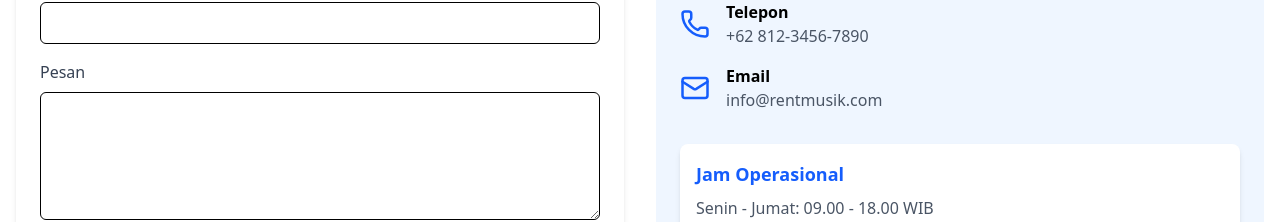
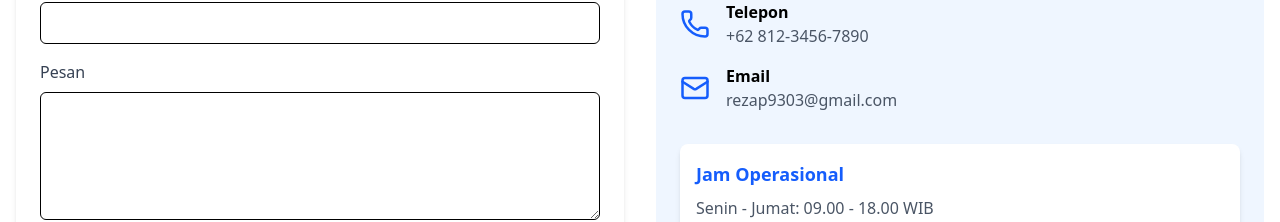
Before and after one commit to rezza66/melody_rent, a React (Vite) app in the folder frontend/: page /melody-frontend/contact in a window 1280 px wide. Shown: the part 304-526 px from the top of the page. Built offline with nearby package versions, Linux system fonts and the light colour scheme; no server answers.

Commit message:
update contact.tsx

```diff
--- a/frontend/src/pages/Contact.tsx
+++ b/frontend/src/pages/Contact.tsx
@@ -99,7 +99,7 @@ const ContactPage: React.FC = () => {
               <Mail className="text-blue-600" size={30} />
               <div>
                 <h3 className="font-semibold">Email</h3>
-                <p className="text-gray-600">info@rentmusik.com</p>
+                <p className="text-gray-600">rezap9303@gmail.com</p>
               </div>
             </div>
           </div>
--- a/frontend/src/pages/Home.tsx
+++ b/frontend/src/pages/Home.tsx
@@ -164,7 +164,7 @@ const confirmRent = async () => {
         {loading ? (
           <p className="text-center text-gray-600">Memuat data...</p>
         ) : error ? (
-          <p className="text-center text-red-500">Terjadi kesalahan: {error}</p>
+          <p className="text-center text-red-600">Terjadi kesalahan: {error}</p>
         ) : (
           <div className="grid grid-cols-1 md:grid-cols-3 gap-8 px-4 py-6">
             {filteredInstruments.map((instrument) => (
```
